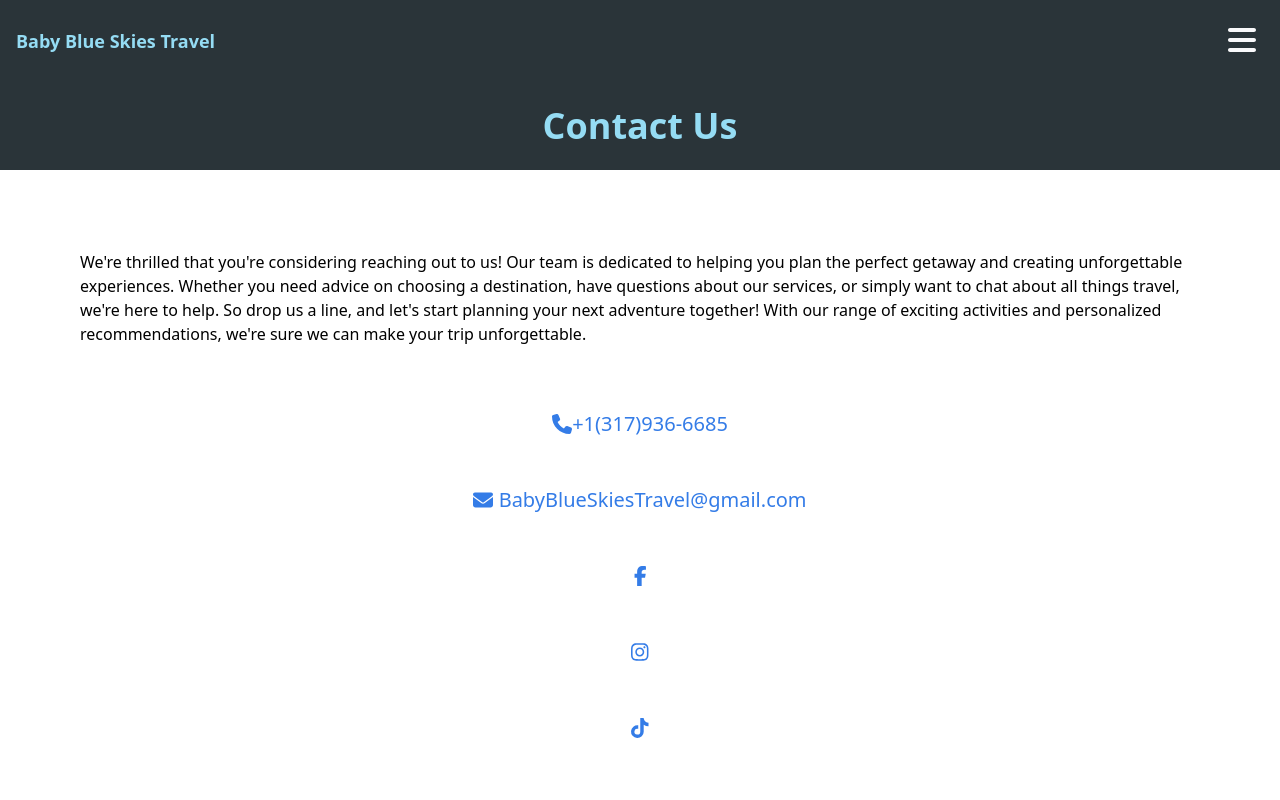
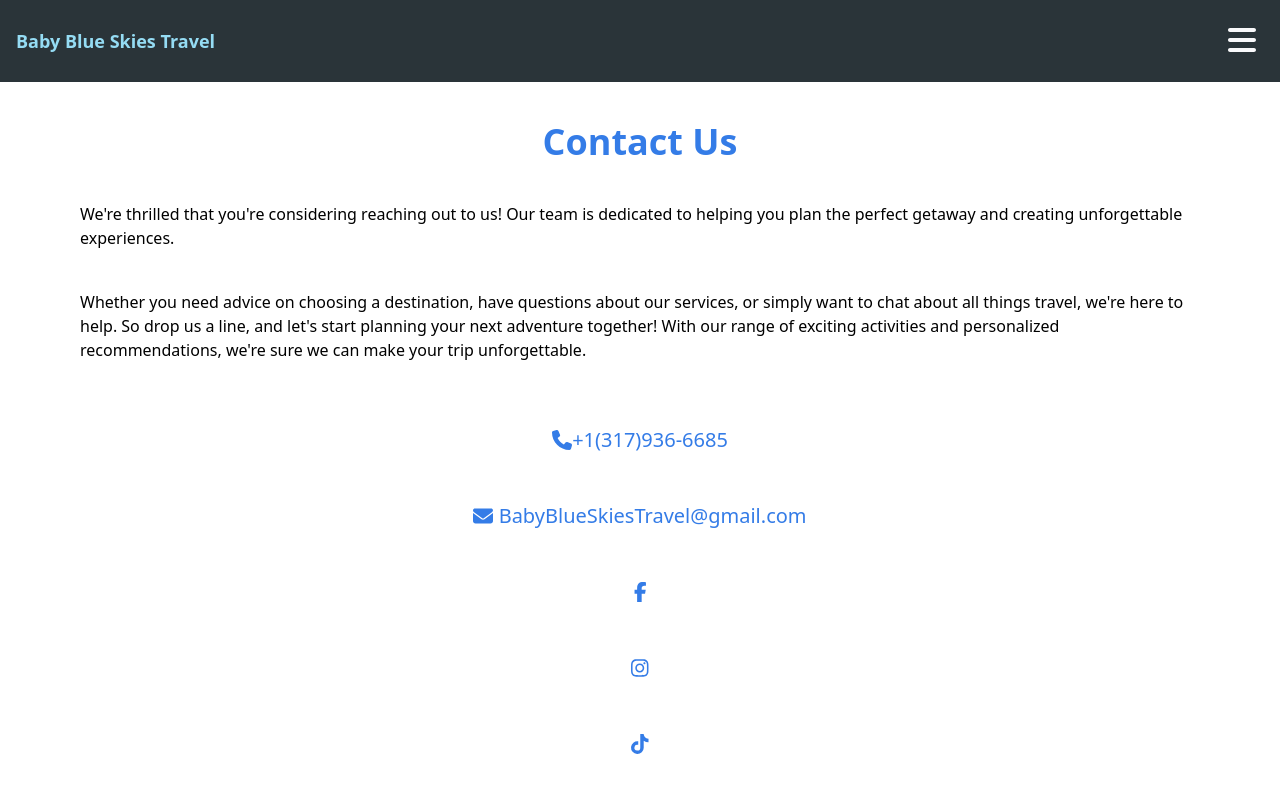
Before and after one commit to RMarmolejo90/Baby-Blue-Skies, a React (Vite) app in the folder front-end/: page /contact in a window 1280 px wide. Shown: the top 800 px of the page. Built offline with nearby package versions, Linux system fonts and the light colour scheme.

Commit message:
finished contact page

```diff
--- a/front-end/src/pages/contact.jsx
+++ b/front-end/src/pages/contact.jsx
@@ -11,19 +11,22 @@ export default function Contact() {
   return (
     <div>
         <Navbar />
-        <h3 className='text-center py-6 bg-dark-shade text-4xl text-primary-light font-bold'>Contact Us</h3>
         <div className='px-20 py-10'>
+            <h3 className='text-center text-4xl text-primary-dark font-bold'>Contact Us</h3>
             <p className='py-10'>We're thrilled that you're considering reaching out to us!
-            Our team is dedicated to helping you plan the perfect getaway and creating unforgettable experiences. Whether you need advice on choosing a destination, have questions about our services, or simply want to chat about all things travel, we're here to help. So drop us a line, and let's start planning your next adventure together! With our range of exciting activities and personalized recommendations,
+            Our team is dedicated to helping you plan the perfect getaway and creating unforgettable experiences.
+            </p>
+            <p className='pb-10'>
+            Whether you need advice on choosing a destination, have questions about our services, or simply want to chat about all things travel, we're here to help. So drop us a line, and let's start planning your next adventure together! With our range of exciting activities and personalized recommendations,
             we're sure we can make your trip unforgettable.
             </p>
             <div className='flex flex-col items-center justify-between'>
                 <ul className='text-primary-dark flex flex-col items-between justify-center text-center text-xl'>
-                    <li className='py-6 px-2 hover:border-b hover:cursor-pointer hover:border-primary-dark'><FontAwesomeIcon icon={faPhone} /><a href="tel:+13179366685">+1(317)936-6685</a></li>
-                    <li className='py-6 px-2 hover:border-b hover:cursor-pointer hover:border-primary-dark'><FontAwesomeIcon icon={faEnvelope} /> BabyBlueSkiesTravel@gmail.com</li>
-                    <li className='py-6 px-2 hover:border-b hover:cursor-pointer hover:border-primary-dark'><FontAwesomeIcon icon={faFacebookF} /></li>
-                    <li className='py-6 px-2 hover:border-b hover:cursor-pointer hover:border-primary-dark'><FontAwesomeIcon icon={faInstagram} /></li>
-                    <li className='py-6 px-2 hover:border-b hover:cursor-pointer hover:border-primary-dark'><FontAwesomeIcon icon={faTiktok} /></li>
+                    <li className='py-6 px-2 hover:border-b hover:cursor-pointer hover:border-primary-dark'><a href="tel:+13179366685"><FontAwesomeIcon icon={faPhone} />+1(317)936-6685</a></li>
+                    <li className='py-6 px-2 hover:border-b hover:cursor-pointer hover:border-primary-dark'><a href="mailto:babyblueskiestravel@gmail.com"><FontAwesomeIcon icon={faEnvelope} /> BabyBlueSkiesTravel@gmail.com</a></li>
+                    <li className='py-6 px-2 hover:border-b hover:cursor-pointer hover:border-primary-dark'><a href="https://www.facebook.com/babyblueskiestravelag" target="_blank" rel="noopener noreferrer"> <FontAwesomeIcon icon={faFacebookF} /></a></li>
+                    <li className='py-6 px-2 hover:border-b hover:cursor-pointer hover:border-primary-dark'><a href="https://www.instagram.com/babyblueskiestravel/" target="_blank" rel="noopener noreferrer"> <FontAwesomeIcon icon={faInstagram} /></a></li>
+                    <li className='py-6 px-2 hover:border-b hover:cursor-pointer hover:border-primary-dark'><a href="https://www.tiktok.com/@babyblueskiestravel" target="_blank" rel="noopener noreferrer"> <FontAwesomeIcon icon={faTiktok} /></a></li>
                 </ul>
             </div>
         </div>
```
